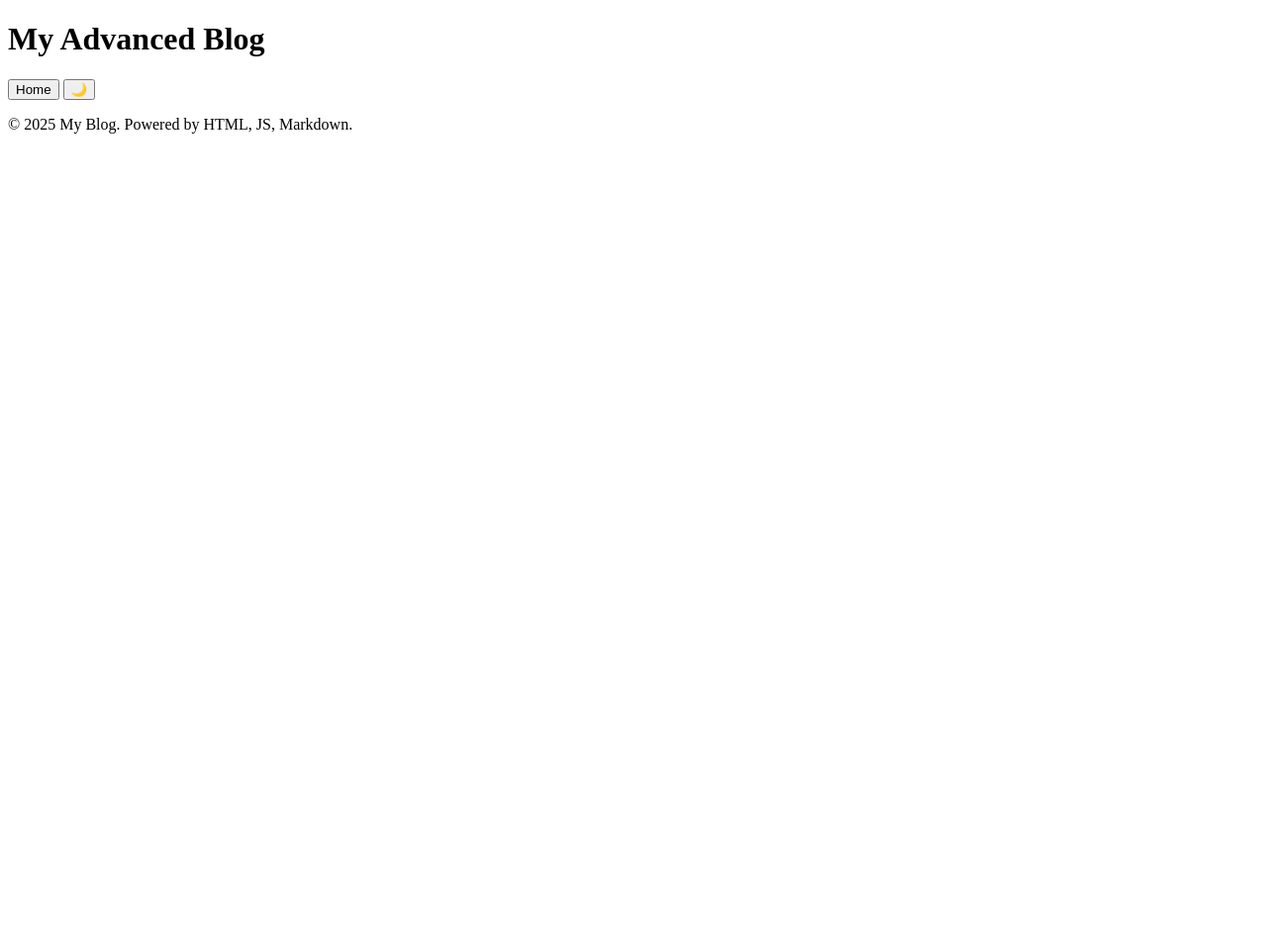
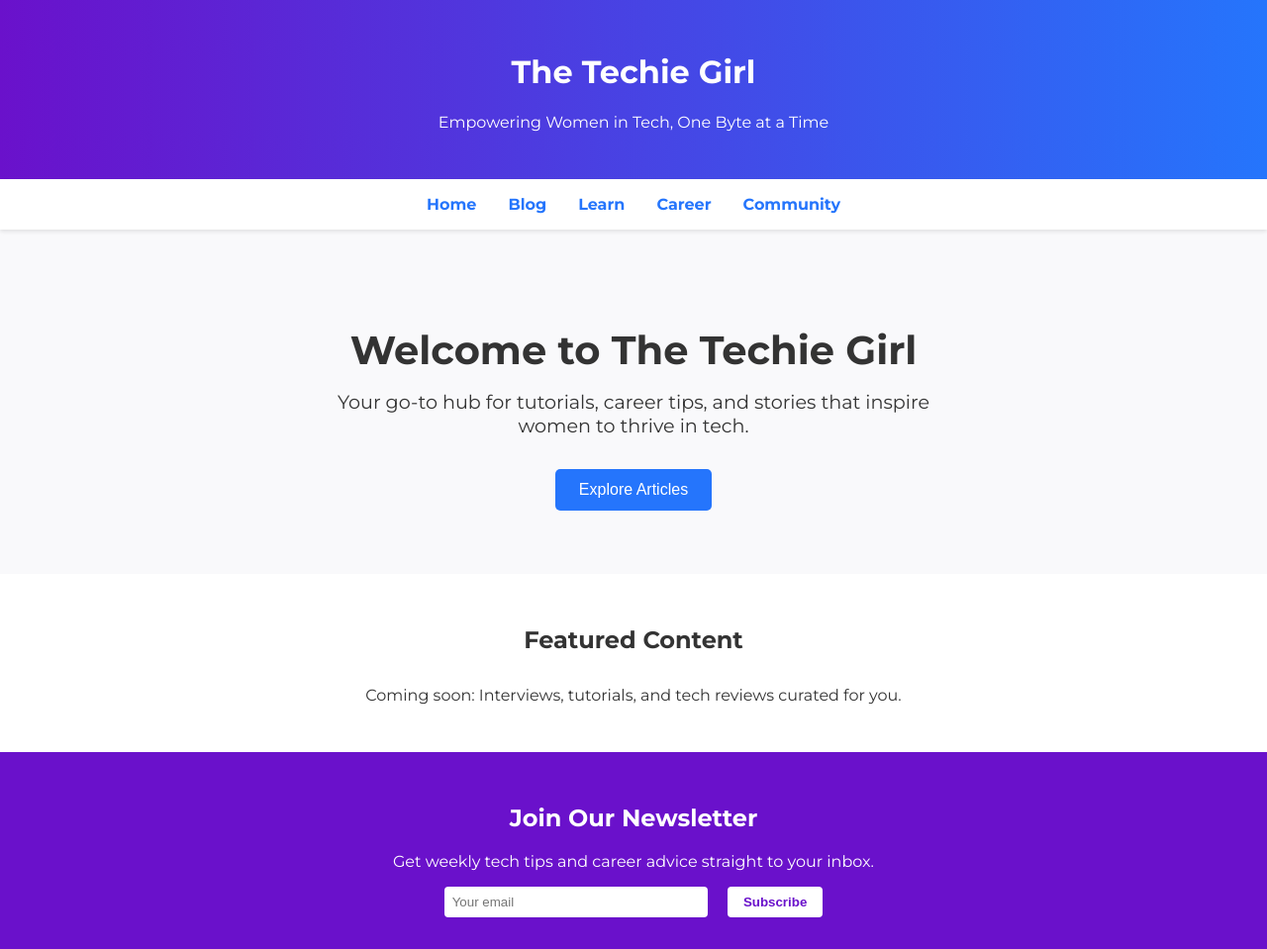
Before and after one commit to ATechieGirl/ATechieGirl.github.io, a plain HTML site: page index.html in a window 1280 px wide. Shown: the whole page at 99% size. Before the commit the page ends 800 px from the top, so only its background shows below. Drawn offline with nearby package versions, Linux system fonts and the light colour scheme.

Commit message:
Update index.html

```diff
--- a/index.html
+++ b/index.html
@@ -1,26 +1,123 @@
 <!DOCTYPE html>
 <html lang="en">
 <head>
-    <meta charset="UTF-8">
-    <title>My Advanced Blog</title>
-    <meta name="viewport" content="width=device-width, initial-scale=1.0">
-    <link rel="stylesheet" href="style.css">
+  <meta charset="UTF-8" />
+  <meta name="viewport" content="width=device-width, initial-scale=1.0" />
+  <title>The Techie Girl</title>
+  <link href="https://fonts.googleapis.com/css2?family=Montserrat:wght@400;700&display=swap" rel="stylesheet">
+  <style>
+    body {
+      margin: 0;
+      font-family: 'Montserrat', sans-serif;
+      background-color: #f9f9fb;
+      color: #333;
+    }
+    header {
+      background: linear-gradient(to right, #6a11cb, #2575fc);
+      color: white;
+      padding: 2rem;
+      text-align: center;
+    }
+    nav {
+      display: flex;
+      justify-content: center;
+      gap: 2rem;
+      background-color: #fff;
+      padding: 1rem;
+      box-shadow: 0 2px 4px rgba(0,0,0,0.1);
+    }
+    nav a {
+      text-decoration: none;
+      color: #2575fc;
+      font-weight: bold;
+    }
+    .hero {
+      text-align: center;
+      padding: 4rem 2rem;
+    }
+    .hero h1 {
+      font-size: 2.5rem;
+      margin-bottom: 1rem;
+    }
+    .hero p {
+      font-size: 1.2rem;
+      max-width: 600px;
+      margin: 0 auto;
+    }
+    .cta-button {
+      margin-top: 2rem;
+      padding: 0.75rem 1.5rem;
+      background-color: #2575fc;
+      color: white;
+      border: none;
+      border-radius: 5px;
+      font-size: 1rem;
+      cursor: pointer;
+    }
+    .featured {
+      padding: 2rem;
+      background-color: #fff;
+    }
+    .featured h2 {
+      text-align: center;
+      margin-bottom: 2rem;
+    }
+    .newsletter {
+      background-color: #6a11cb;
+      color: white;
+      padding: 2rem;
+      text-align: center;
+    }
+    .newsletter input {
+      padding: 0.5rem;
+      width: 250px;
+      margin-right: 1rem;
+      border: none;
+      border-radius: 4px;
+    }
+    .newsletter button {
+      padding: 0.5rem 1rem;
+      background-color: white;
+      color: #6a11cb;
+      border: none;
+      border-radius: 4px;
+      font-weight: bold;
+      cursor: pointer;
+    }
+  </style>
 </head>
 <body>
-    <header>
-        <h1 id="site-title">My Advanced Blog</h1>
-        <nav>
-            <button id="home-btn">Home</button>
-            <button id="dark-mode-toggle">🌙</button>
-        </nav>
-    </header>
-    <main id="content">
-        <!-- Blog posts will be rendered here -->
-    </main>
-    <footer>
-        <p>&copy; 2025 My Blog. Powered by HTML, JS, Markdown.</p>
-    </footer>
-    <script src="libs/marked.min.js"></script>
-    <script src="main.js"></script>
+
+  <header>
+    <h1>The Techie Girl</h1>
+    <p>Empowering Women in Tech, One Byte at a Time</p>
+  </header>
+
+  <nav>
+    <a href="#">Home</a>
+    <a href="#">Blog</a>
+    <a href="#">Learn</a>
+    <a href="#">Career</a>
+    <a href="#">Community</a>
+  </nav>
+
+  <section class="hero">
+    <h1>Welcome to The Techie Girl</h1>
+    <p>Your go-to hub for tutorials, career tips, and stories that inspire women to thrive in tech.</p>
+    <button class="cta-button">Explore Articles</button>
+  </section>
+
+  <section class="featured">
+    <h2>Featured Content</h2>
+    <p style="text-align:center;">Coming soon: Interviews, tutorials, and tech reviews curated for you.</p>
+  </section>
+
+  <section class="newsletter">
+    <h2>Join Our Newsletter</h2>
+    <p>Get weekly tech tips and career advice straight to your inbox.</p>
+    <input type="email" placeholder="Your email" />
+    <button>Subscribe</button>
+  </section>
+
 </body>
 </html>
```
